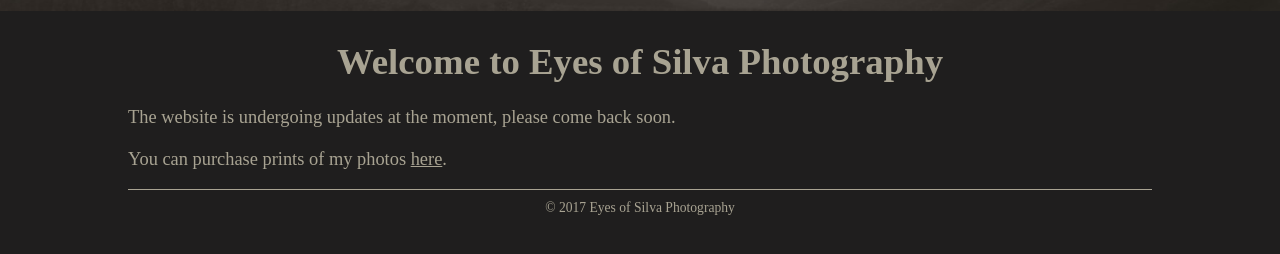
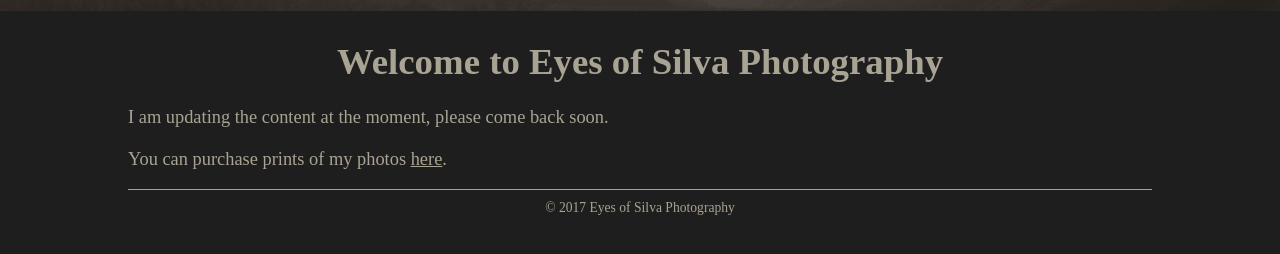
Before and after one commit to EyesOfSilva/eyesofsilva.github.io, a Jekyll site: the page built from index.html, in a window 1280 px wide. Shown: the part 457-711 px from the top of the page. Built offline with Jekyll 4.4.1, drawn with Linux system fonts in a browser that asks for light colours.

Commit message:
Update index.html

```diff
--- a/index.html
+++ b/index.html
@@ -4,6 +4,6 @@ title: Eyes of Silva Photography
 ---
 <h1>Welcome to Eyes of Silva Photography</h1>
 <p>
-  The website is undergoing updates at the moment, please come back soon.<br /><br />
+I am updating the content at the moment, please come back soon.<br /><br />
 You can purchase prints of my photos <a href="http://eyesofsilva.bigcartel.com/" title="Eyes of Silva Photography on Big Cartel" target="_blank" rel="noopener noreferrer">here</a>.
 </p>
```
